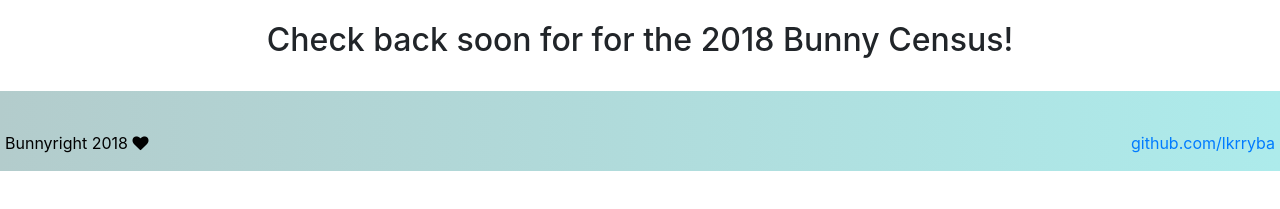
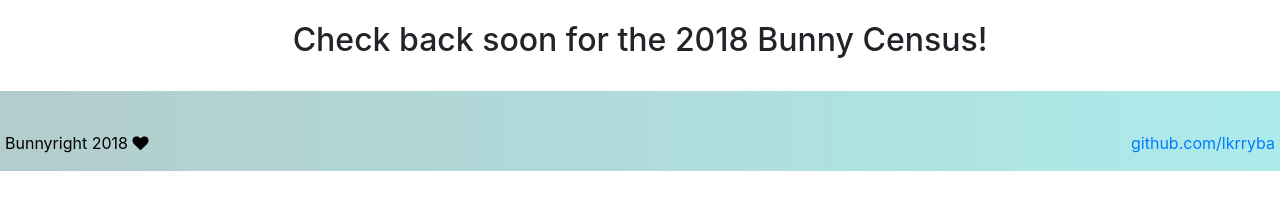
Before and after one commit to lkrryba/lkrryba.github.io, a plain HTML site: page index.html in a window 1280 px wide. Shown: the part 393-602 px from the top of the page. Drawn offline with nearby package versions, Linux system fonts and the light colour scheme.

Commit message:
delte word

```diff
--- a/index.html
+++ b/index.html
@@ -34,14 +34,15 @@
         <a href="#" class="btn btn-outline-primary" data-toggle="tooltip " title="All bunny data here!">
             <i class="fa fa-user-secret"></i> Stats
         </a>
-        <a href="https://lkrryba.github.io/bunnyfaq.html" target="_blank" class="btn btn-outline-danger" data-toggle="tooltip " title="What is this bunny census anyway?!">
+        <a href="https://lkrryba.github.io/bunnyfaq.html" target="_blank" class="btn btn-outline-danger" data-toggle="tooltip "
+            title="What is this bunny census anyway?!">
             <i class="fa fa-ambulance"></i> Help
         </a>
 
     </form>
     <br>
 
-    <h2 class="text-center ">Check back soon for for the 2018 Bunny Census!</h2>
+    <h2 class="text-center ">Check back soon for the 2018 Bunny Census!</h2>
     <br>
 
 
```
